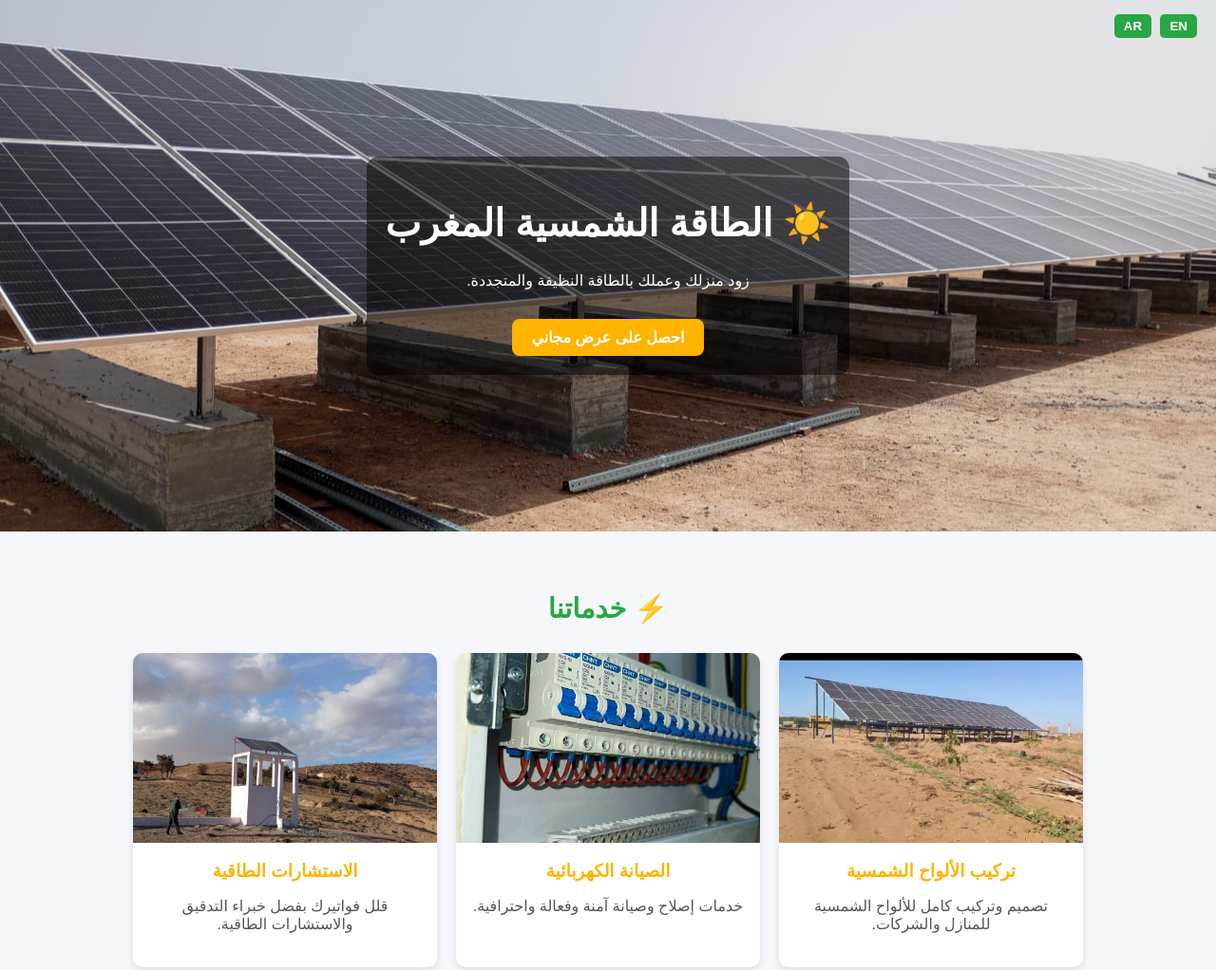
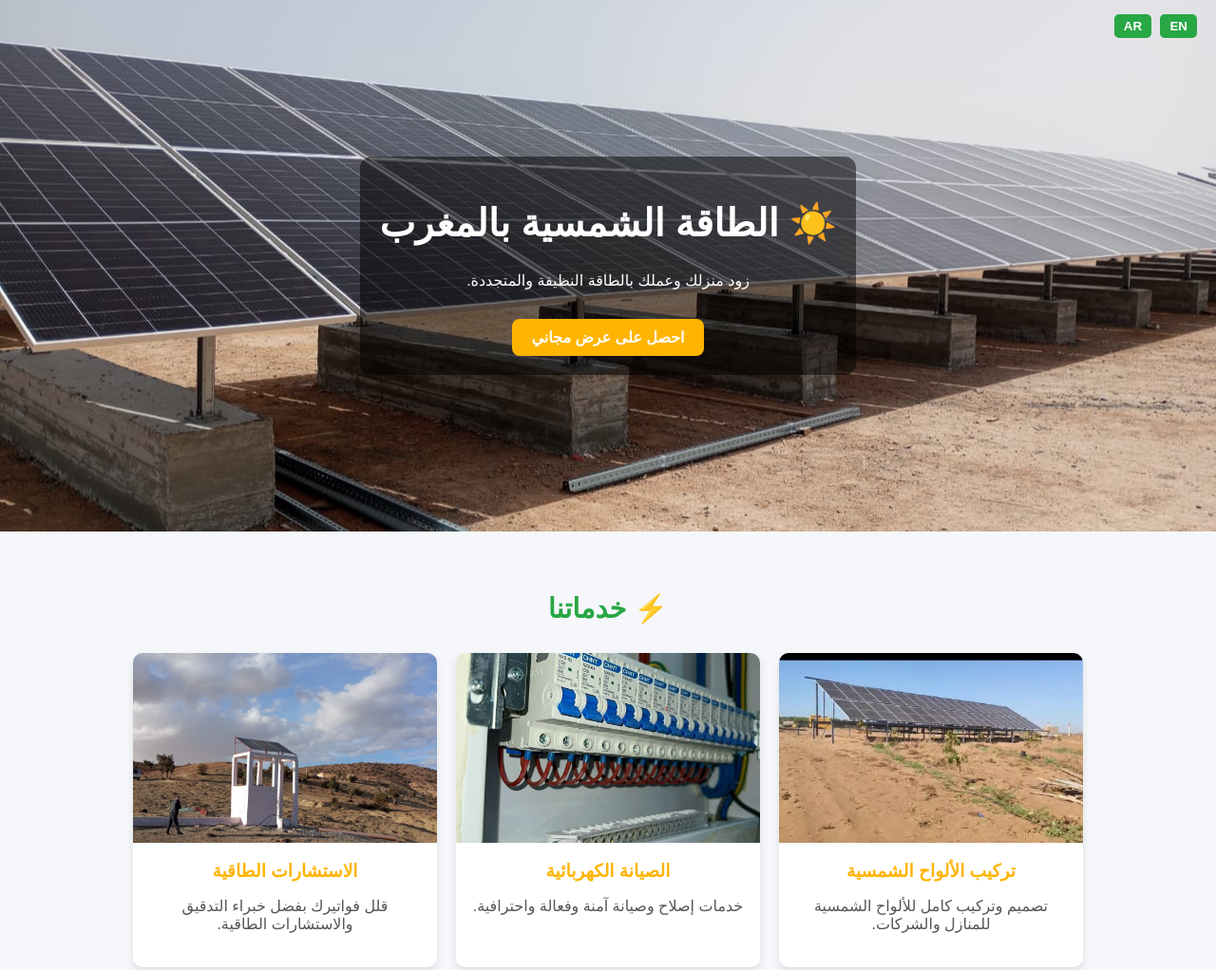
Before and after one commit to ayourr/solar-energy-morocco, a plain HTML site: page index.html in a window 1280 px wide. Shown: the top 1022 px of the page at 95% size. Drawn offline with Linux system fonts and the light colour scheme.

Commit message:
Update index.html

```diff
--- a/index.html
+++ b/index.html
@@ -16,7 +16,7 @@
   <!-- Hero Section -->
   <header class="hero">
     <div class="hero-text">
-      <h1 data-en="☀️ Solar Energy Morocco" data-ar="☀️ الطاقة الشمسية المغرب"></h1>
+      <h1 data-en="☀️ Solar Energy Morocco" data-ar="☀️ الطاقة الشمسية بالمغرب"></h1>
       <p data-en="Power your home and business with clean, renewable energy."
          data-ar="زود منزلك وعملك بالطاقة النظيفة والمتجددة."></p>
       <a href="#contact" class="btn" data-en="Get a Free Quote" data-ar="احصل على عرض مجاني"></a>
```
